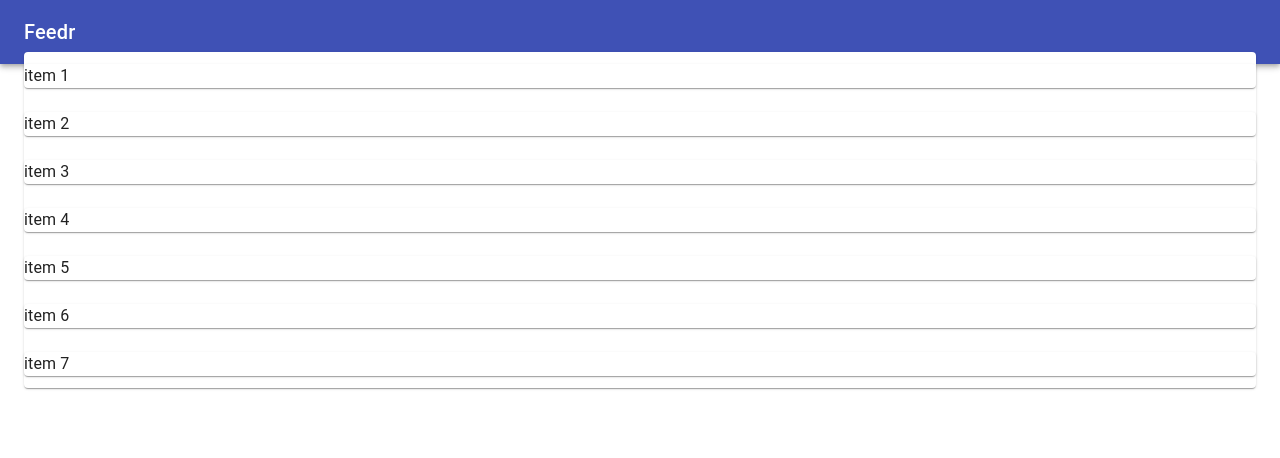
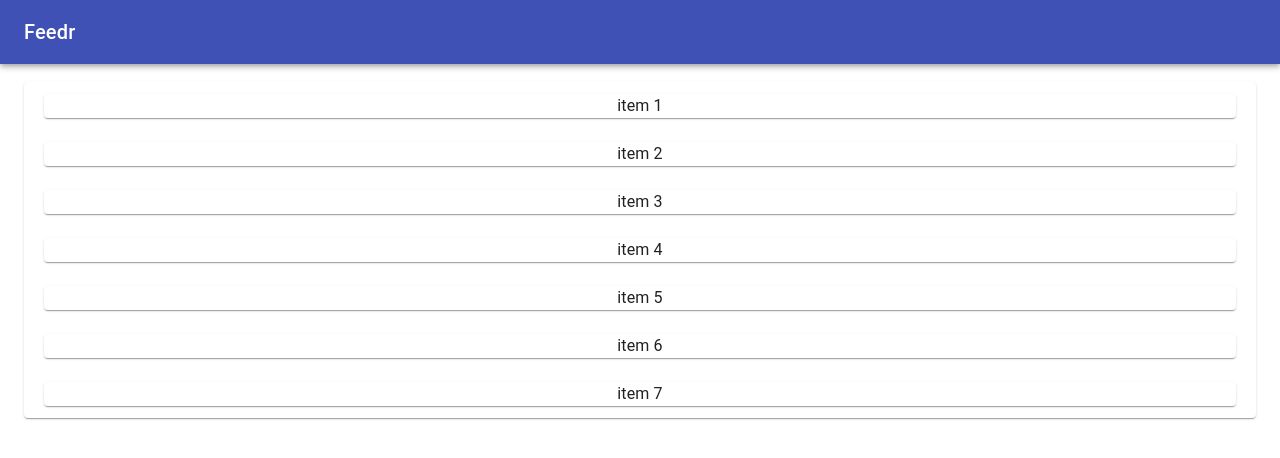
Before and after one commit to softeng-701-group-5/softeng-701-assignment-1, a React (Create React App) app in the folder client/: page / in a window 1280 px wide. Shown: the top 458 px of the page. Built offline with nearby package versions, Linux system fonts and the light colour scheme.

Commit message:
#40 added basic styling to feed page

```diff
--- a/client/src/pages/FeedPage.jsx
+++ b/client/src/pages/FeedPage.jsx
@@ -10,11 +10,15 @@ import {
 } from '@material-ui/core';
 
 const useStyles = makeStyles(theme => ({
-  root: {
-    flexGrow: 1,
+  container: {
+    marginTop: 30,
   },
-  title: {
-    flexGrow: 1,
+  paperContainer: {
+    paddingLeft: 20,
+    paddingRight: 20,
+  },
+  item: {
+    textAlign: 'center',
   },
 }));
 
@@ -42,11 +46,11 @@ export const FeedPage = () => {
         </Toolbar>
       </AppBar>
 
-      <Container>
-        <Paper>
+      <Container className={classes.container}>
+        <Paper className={classes.paperContainer}>
           <Grid container direction="column" spacing={3}>
             {items.map((item, i) => (
-              <Grid item key={i}>
+              <Grid item key={i} className={classes.item}>
                 <Paper>
                   <Typography>{item}</Typography>
                 </Paper>
```
